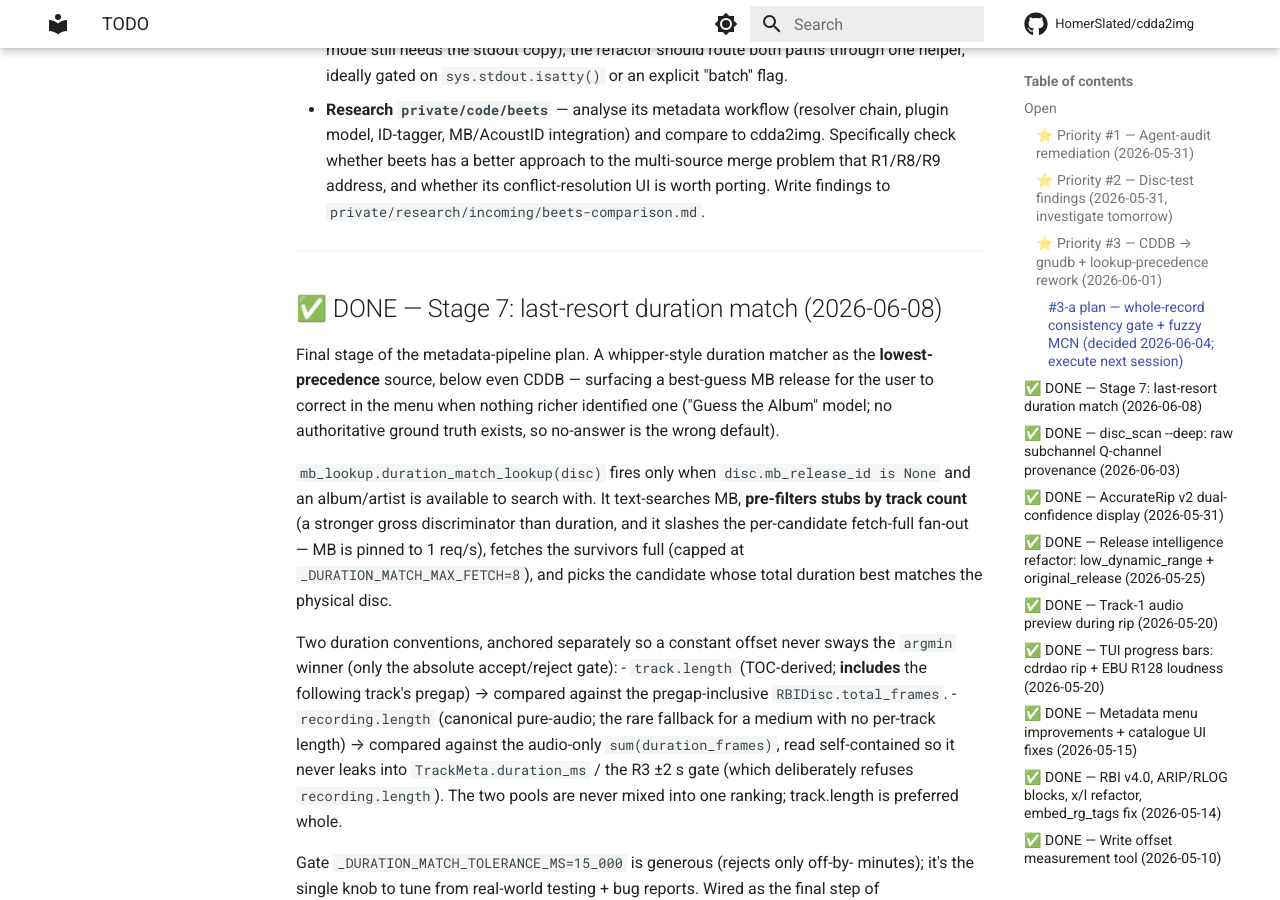
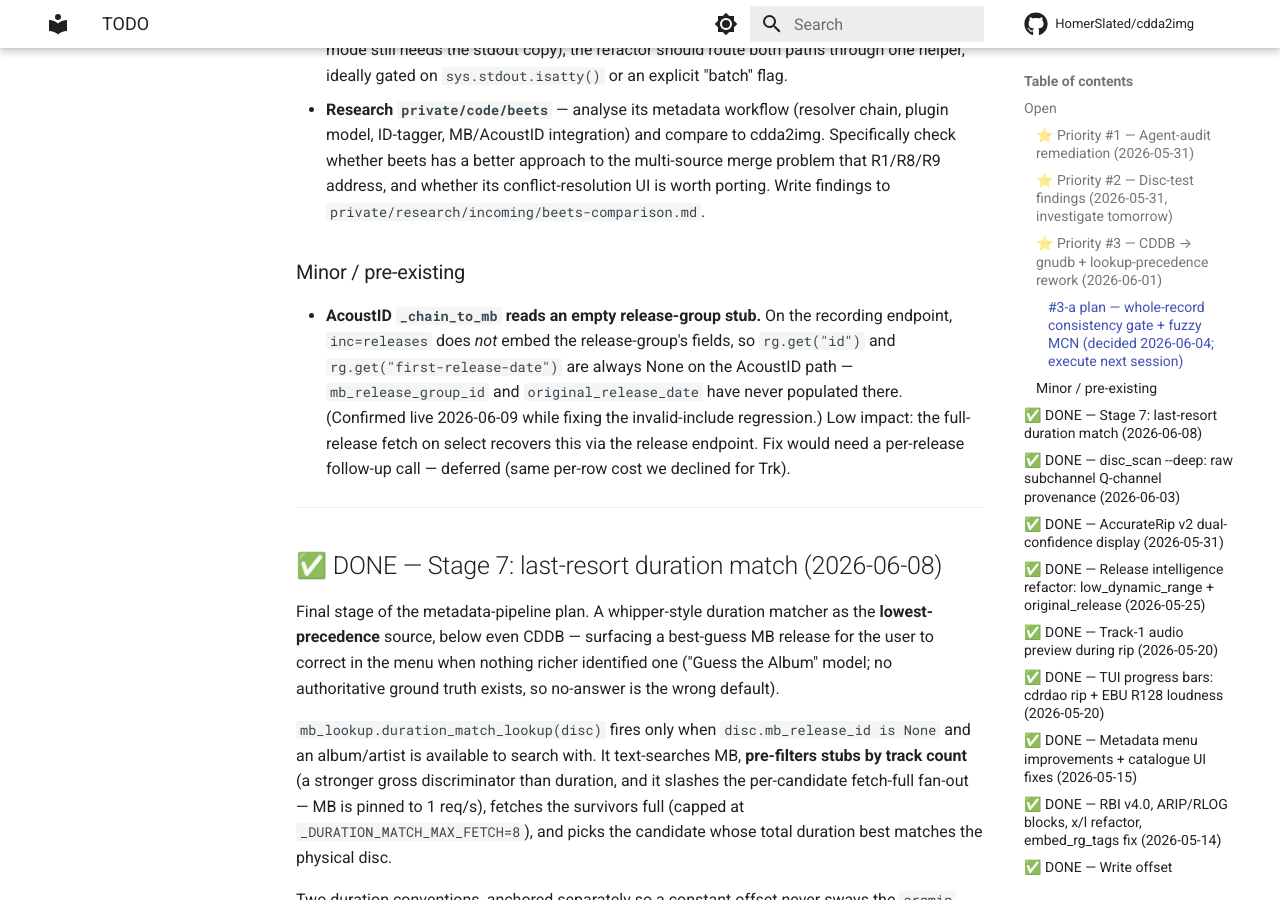
Before and after one commit to HomerSlated/cdda2img, an MkDocs documentation site: the page built from docs/reference/TODO.md, in a window 1280 px wide and 900 px high, scrolled down 8174 px. Built offline with MkDocs 1.6.1 and Material for MkDocs 9.7.7, drawn with Linux system fonts in a browser that asks for light colours; comment, search, counter and statistics services are not loaded.

```diff
--- a/docs/reference/TODO.md
+++ b/docs/reference/TODO.md
@@ -337,6 +337,16 @@ behaviour, not a regression.
   whether its conflict-resolution UI is worth porting. Write findings to
   `private/research/incoming/beets-comparison.md`.
 
+### Minor / pre-existing
+
+- **AcoustID `_chain_to_mb` reads an empty release-group stub.** On the recording
+  endpoint, `inc=releases` does *not* embed the release-group's fields, so
+  `rg.get("id")` and `rg.get("first-release-date")` are always None on the AcoustID
+  path — `mb_release_group_id` and `original_release_date` have never populated there.
+  (Confirmed live 2026-06-09 while fixing the invalid-include regression.) Low impact:
+  the full-release fetch on select recovers this via the release endpoint. Fix would
+  need a per-release follow-up call — deferred (same per-row cost we declined for Trk).
+
 ---
 
 ## ✅ DONE — Stage 7: last-resort duration match (2026-06-08)
```
Also changed, not shown: 2 other files.
